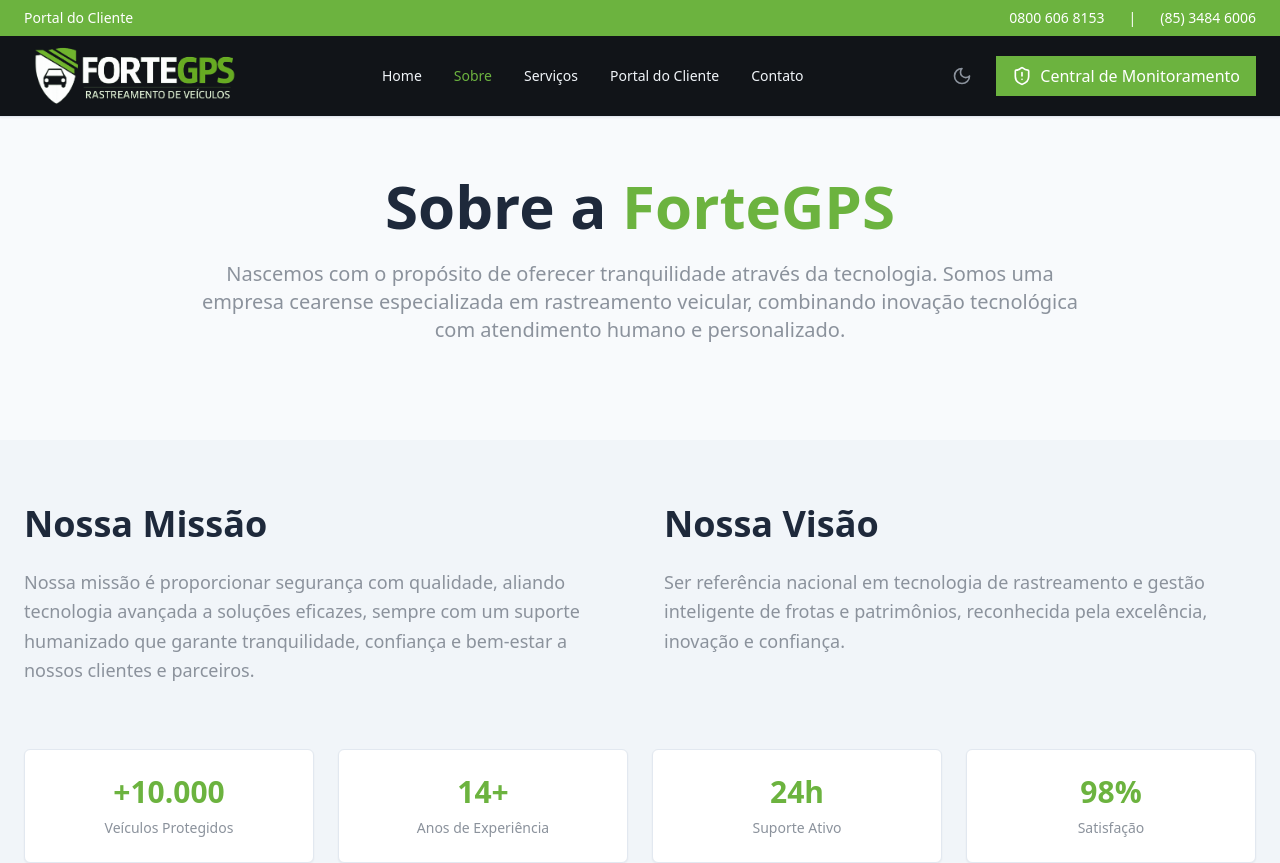
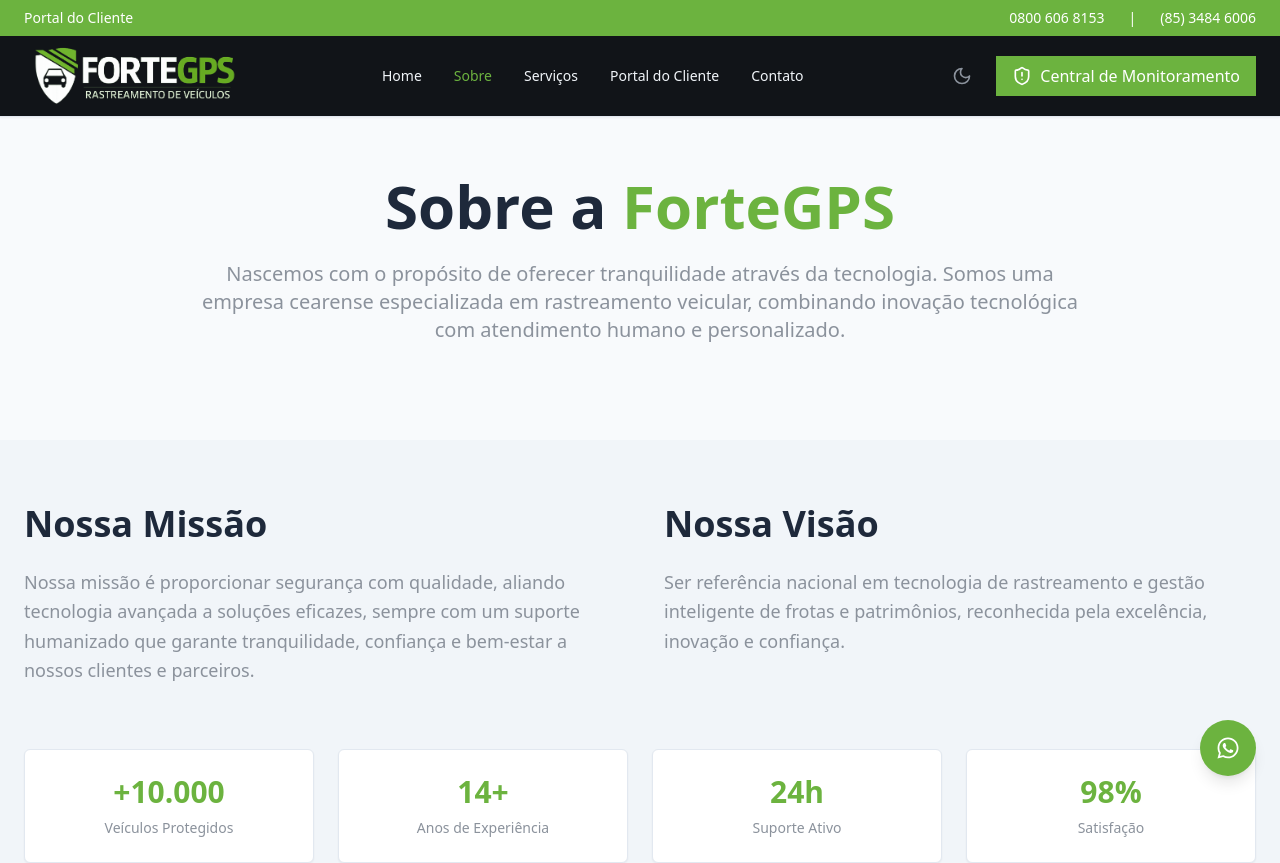
Before and after one commit to Lgd-Digital/fortegps, a React (Vite) app: page /sobre in a window 1280 px wide. Shown: the top 863 px of the page. Built offline with nearby package versions, Linux system fonts and the light colour scheme.

Commit message:
whats flutuante

```diff
--- a/src/App.tsx
+++ b/src/App.tsx
@@ -1,6 +1,7 @@
 import { BrowserRouter as Router, Routes, Route } from 'react-router-dom';
 import Header from './components/Header';
 import Footer from './components/Footer';
+import WhatsAppFloat from './components/WhatsAppFloat';
 import Home from './pages/Home';
 import Sobre from './pages/Sobre';
 import Servicos from './pages/Servicos';
@@ -24,6 +25,7 @@
             </Routes>
           </main>
           <Footer />
+          <WhatsAppFloat />
         </div>
       </Router>
     </ThemeProvider>
--- a/src/components/Header.tsx
+++ b/src/components/Header.tsx
@@ -31,15 +31,15 @@
             <div className="hover:text-[var(--color-text-beige)] cursor-pointer text-xs md:text-sm items-center space-x-6">
               <Link to="/portal-cliente" className="text-white hover:text-[var(--color-text-beige)] transition-colors">Portal do Cliente</Link>
             </div>
-            <div className="flex items-center space-x-4 md:space-x-6 text-xs md:text-sm">
-              <Link to="tel:08006068153" className="hover:text-[var(--color-text-beige)] cursor-pointer transition-colors">
-                0800 606 8153
-              </Link>
-              <span className="hidden md:inline text-white">|</span>
-              <Link to="tel:85934846006" className="hover:text-[var(--color-text-beige)] cursor-pointer transition-colors">
-                (85) 3484 6006
-              </Link>
-            </div>
+             <div className="flex items-center space-x-4 md:space-x-6 text-xs md:text-sm">
+               <a href="tel:08006068153" className="hover:text-[var(--color-text-beige)] cursor-pointer transition-colors">
+                 0800 606 8153
+               </a>
+               <span className="hidden md:inline text-white">|</span>
+               <a href="tel:85934846006" className="hover:text-[var(--color-text-beige)] cursor-pointer transition-colors">
+                 (85) 3484 6006
+               </a>
+             </div>
           </div>
         </div>
       </div>
--- /dev/null
+++ b/src/components/WhatsAppFloat.tsx
@@ -0,0 +1,26 @@
+import React from 'react';
+import { motion } from 'framer-motion';
+import { FaWhatsapp } from 'react-icons/fa';
+
+const WhatsAppFloat: React.FC = () => {
+  const whatsappUrl = "https://wa.me/5585999999999?text=Olá%2C%20quero%20saber%20mais%20sobre%20rastreamento%20de%20veículos";
+
+  return (
+    <motion.a
+      href={whatsappUrl}
+      target="_blank"
+      rel="noopener noreferrer"
+      initial={{ opacity: 0, scale: 0 }}
+      animate={{ opacity: 1, scale: 1 }}
+      transition={{ duration: 0.5, delay: 1 }}
+      whileHover={{ scale: 1.1 }}
+      whileTap={{ scale: 0.9 }}
+      className="fixed bottom-6 right-6 bg-[var(--color-brand)] text-white p-4 rounded-full shadow-lg hover:bg-[var(--color-brand)]/90 transition-colors z-50"
+      aria-label="Falar no WhatsApp"
+    >
+      <FaWhatsapp size={24} />
+    </motion.a>
+  );
+};
+
+export default WhatsAppFloat;
--- a/src/pages/PortalCliente.tsx
+++ b/src/pages/PortalCliente.tsx
@@ -414,20 +414,6 @@
         </div>
       </section>
 
-      {/* WhatsApp Float Button */}
-      <motion.a
-        href={whatsappUrl}
-        target="_blank"
-        rel="noopener noreferrer"
-        initial={{ opacity: 0, scale: 0 }}
-        animate={{ opacity: 1, scale: 1 }}
-        transition={{ duration: 0.5, delay: 1 }}
-        whileHover={{ scale: 1.1 }}
-        whileTap={{ scale: 0.9 }}
-        className="fixed bottom-6 right-6 bg-[var(--color-brand)] text-white p-4 rounded-full shadow-lg hover:bg-[var(--color-brand)]/90 transition-colors z-50"
-      >
-        <FaWhatsapp size={24} />
-      </motion.a>
     </div>
   );
 };
```
